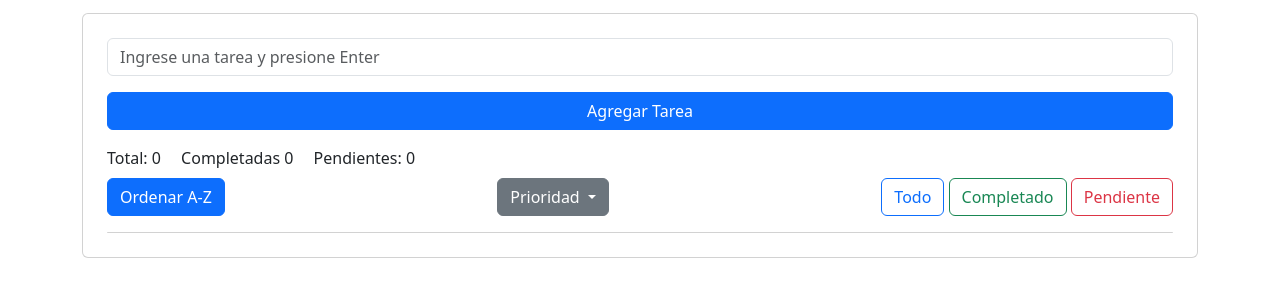
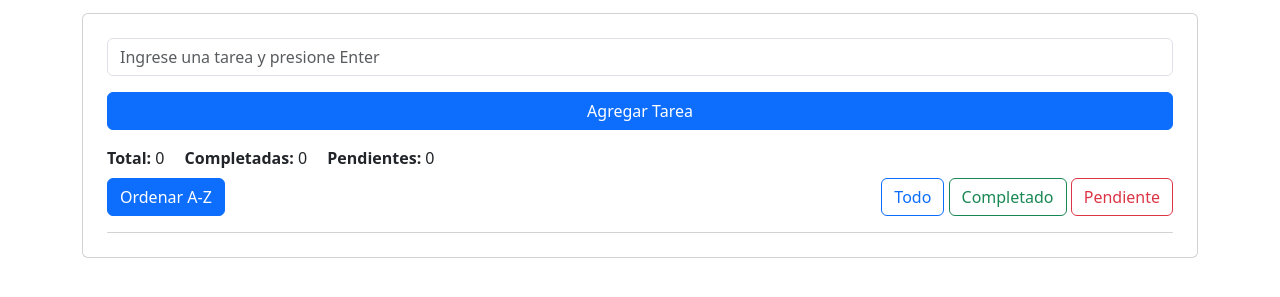
Before and after one commit to BiancaFernandezQ/todolist, a plain HTML site: page index.html in a window 1280 px wide. Shown: the part 155-452 px from the top of the page. Drawn offline with nearby package versions, Linux system fonts and the light colour scheme.

Commit message:
todolist

```diff
--- a/components/ui.js
+++ b/components/ui.js
@@ -72,8 +72,10 @@ export class UI {
 
       // contenido del <li> con texto y bótones
       li.innerHTML = `
-        <span class="${task.completado ? 'text-decoration-line-through' : ''}">${task.text}</span>
-        <p style="font-size:11px" class="mx-auto text-center" > ${task.fechaCreacion} </p>
+        <div>
+          <span class="${task.completado ? 'text-decoration-line-through' : ''}">${task.text} </span>
+          <p style="font-size:11px;" class="mx-auto text-center" >Creado en: ${task.fechaCreacion} </p>
+        </div>
         <div>
           <button class="btn btn-warning btn-sm">Editar</button>
           <button class="btn btn-danger btn-sm">Eliminar</button>
@@ -125,8 +127,8 @@ export class UI {
   }
 
   contadores() {
-    this.cantTotal.textContent = `Total: ${this.taskManager.contadorTodasTareas()}`;
-    this.cantCompletadas.textContent = `Completadas ${this.taskManager.contadorTareasCompletadas()}`;
-    this.cantPendientes.textContent = `Pendientes: ${this.taskManager.contadorTareasPendientes()}`;
+    this.cantTotal.innerHTML = `<span class="negrilla">Total: </span> ${this.taskManager.contadorTodasTareas()}`;
+    this.cantCompletadas.innerHTML = `<span class="negrilla">Completadas: </span> ${this.taskManager.contadorTareasCompletadas()}`;
+    this.cantPendientes.innerHTML = `<span class="negrilla">Pendientes: </span> ${this.taskManager.contadorTareasPendientes()}`;
   }
 }
--- a/index.html
+++ b/index.html
@@ -44,18 +44,6 @@
           <button id="ordenarAZ" class="btn btn-primary">Ordenar A-Z</button>
         </div>
 
-        <div class="dropdown">
-          <button class="btn btn-secondary dropdown-toggle" type="button" data-bs-toggle="dropdown"
-            aria-expanded="false">
-            Prioridad
-          </button>
-          <ul class="dropdown-menu">
-            <li><a class="dropdown-item" href="#">Alta</a></li>
-            <li><a class="dropdown-item" href="#">Media</a></li>
-            <li><a class="dropdown-item" href="#">Baja</a></li>
-          </ul>
-        </div>
-
         <!--Filtro por completado o pendiente o todo-->
         <div>
           <button id="todasTareas" class="btn btn-outline-primary"> Todo </button>
--- a/style.css
+++ b/style.css
@@ -3,3 +3,7 @@
     flex-direction: row;
     justify-content: space-between;
 }
+
+.negrilla{
+    font-weight: bold;
+}
```
Also changed, not shown: 1 other file.
